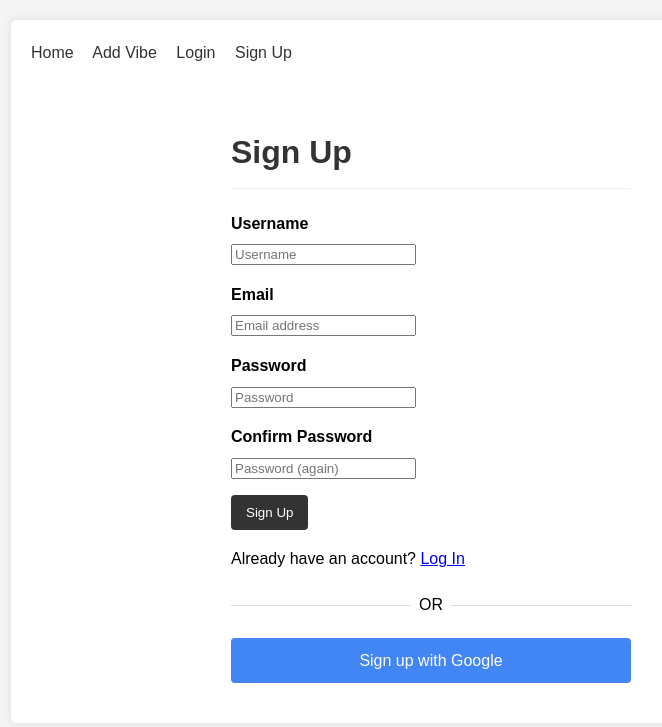
After one commit to vibe-base/vibezin, a Django app: page /accounts/signup/ in a window 1280 px wide. The commit adds this page. Shown: the top 727 px of the page, without its empty margins (209-871 px from the left). Run offline with Django 5.2, Linux system fonts and the light colour scheme; some libraries are stand-ins or nearby versions.

Commit message:
Great! The development server is running. Let's summarize what we've done to set up Google OAuth authentication:
Added Google OAuth credentials to the .env file:
GOOGLE_CLIENT_ID
GOOGLE_CLIENT_SECRET
GOOGLE_REDIRECT_URI
Installed required packages:
django-allauth
requests
PyJWT
cryptography
Updated Django settings:
Added django-allauth apps to INSTALLED_APPS
Added django-allauth middleware
Configured authentication backends
Set up Google OAuth provider settings
Created templates for authentication:
Login template with Google OAuth button
Signup template with Google OAuth button
Logout confirmation template
Updated the base template to include login/logout links
Created database records:
Site object for django-allauth
SocialApp object for Google OAuth
The application now supports:

Traditional username/password authentication
Google OAuth authentication
User registration and login
User logout

```diff
--- /dev/null
+++ b/vibezin/templates/account/signup.html
@@ -0,0 +1,161 @@
+{% extends 'vibezin/base.html' %}
+{% load socialaccount %}
+
+{% block title %}Sign Up{% endblock %}
+
+{% block extra_css %}
+<style>
+    .signup-container {
+        max-width: 400px;
+        margin: 0 auto;
+        padding: 20px;
+    }
+    .form-group {
+        margin-bottom: 15px;
+    }
+    .form-control {
+        width: 100%;
+        padding: 8px;
+        border: 1px solid #ddd;
+        border-radius: 4px;
+        box-sizing: border-box;
+    }
+    label {
+        display: block;
+        margin-bottom: 5px;
+        font-weight: bold;
+    }
+    .btn {
+        display: inline-block;
+        background: #333;
+        color: #fff;
+        padding: 10px 15px;
+        border: none;
+        border-radius: 4px;
+        cursor: pointer;
+        text-decoration: none;
+    }
+    .btn:hover {
+        background: #555;
+    }
+    .google-btn {
+        background: #4285F4;
+        color: white;
+        display: flex;
+        align-items: center;
+        justify-content: center;
+        margin-top: 20px;
+        padding: 10px 15px;
+        border-radius: 4px;
+        text-decoration: none;
+    }
+    .google-btn:hover {
+        background: #357ae8;
+    }
+    .or-divider {
+        text-align: center;
+        margin: 20px 0;
+        position: relative;
+    }
+    .or-divider:before, .or-divider:after {
+        content: "";
+        position: absolute;
+        top: 50%;
+        width: 45%;
+        height: 1px;
+        background: #ddd;
+    }
+    .or-divider:before {
+        left: 0;
+    }
+    .or-divider:after {
+        right: 0;
+    }
+    .errorlist {
+        color: red;
+        list-style-type: none;
+        padding: 0;
+        margin: 5px 0;
+    }
+</style>
+{% endblock %}
+
+{% block content %}
+<div class="signup-container">
+    <h1>Sign Up</h1>
+
+    <form method="post" action="{% url 'account_signup' %}">
+        {% csrf_token %}
+
+        {% if form.non_field_errors %}
+            <ul class="errorlist">
+                {% for error in form.non_field_errors %}
+                    <li>{{ error }}</li>
+                {% endfor %}
+            </ul>
+        {% endif %}
+
+        <div class="form-group">
+            <label for="{{ form.username.id_for_label }}">Username</label>
+            {{ form.username }}
+            {% if form.username.errors %}
+                <ul class="errorlist">
+                    {% for error in form.username.errors %}
+                        <li>{{ error }}</li>
+                    {% endfor %}
+                </ul>
+            {% endif %}
+        </div>
+
+        <div class="form-group">
+            <label for="{{ form.email.id_for_label }}">Email</label>
+            {{ form.email }}
+            {% if form.email.errors %}
+                <ul class="errorlist">
+                    {% for error in form.email.errors %}
+                        <li>{{ error }}</li>
+                    {% endfor %}
+                </ul>
+            {% endif %}
+        </div>
+
+        <div class="form-group">
+            <label for="{{ form.password1.id_for_label }}">Password</label>
+            {{ form.password1 }}
+            {% if form.password1.errors %}
+                <ul class="errorlist">
+                    {% for error in form.password1.errors %}
+                        <li>{{ error }}</li>
+                    {% endfor %}
+                </ul>
+            {% endif %}
+        </div>
+
+        <div class="form-group">
+            <label for="{{ form.password2.id_for_label }}">Confirm Password</label>
+            {{ form.password2 }}
+            {% if form.password2.errors %}
+                <ul class="errorlist">
+                    {% for error in form.password2.errors %}
+                        <li>{{ error }}</li>
+                    {% endfor %}
+                </ul>
+            {% endif %}
+        </div>
+
+        <button type="submit" class="btn">Sign Up</button>
+
+        {% if redirect_field_value %}
+            <input type="hidden" name="{{ redirect_field_name }}" value="{{ redirect_field_value }}" />
+        {% endif %}
+
+        <p>Already have an account? <a href="{% url 'account_login' %}">Log In</a></p>
+    </form>
+
+    <div class="or-divider">OR</div>
+
+    <a href="{% provider_login_url 'google' %}" class="google-btn">
+        Sign up with Google
+    </a>
+</div>
+{% endblock %}
--- a/vibezin/templates/vibezin/base.html
+++ b/vibezin/templates/vibezin/base.html
@@ -71,7 +71,16 @@
         <nav>
             <a href="{% url 'vibezin:index' %}">Home</a>
             <a href="{% url 'vibezin:add_vibe' %}">Add Vibe</a>
-            <a href="{% url 'admin:index' %}">Admin</a>
+            {% if user.is_authenticated %}
+                <a href="{% url 'account_logout' %}">Logout</a>
+                {% if user.is_staff %}
+                    <a href="{% url 'admin:index' %}">Admin</a>
+                {% endif %}
+                <span style="margin-left: 10px; color: #777;">Hello, {{ user.username }}</span>
+            {% else %}
+                <a href="{% url 'account_login' %}">Login</a>
+                <a href="{% url 'account_signup' %}">Sign Up</a>
+            {% endif %}
         </nav>
 
         {% block content %}{% endblock %}
--- a/vibezin_project/urls.py
+++ b/vibezin_project/urls.py
@@ -19,5 +19,6 @@ from django.urls import path, include
 
 urlpatterns = [
     path('admin/', admin.site.urls),
+    path('accounts/', include('allauth.urls')),  # django-allauth URLs
     path('', include('vibezin.urls')),
 ]
```
Also changed, not shown: requirements.txt (+10 -0 lines), vibezin/templates/account/login.html (added, +144 -0 lines), vibezin/templates/account/logout.html (added, +20 -0 lines), vibezin_project/settings.py (+47 -0 lines).
